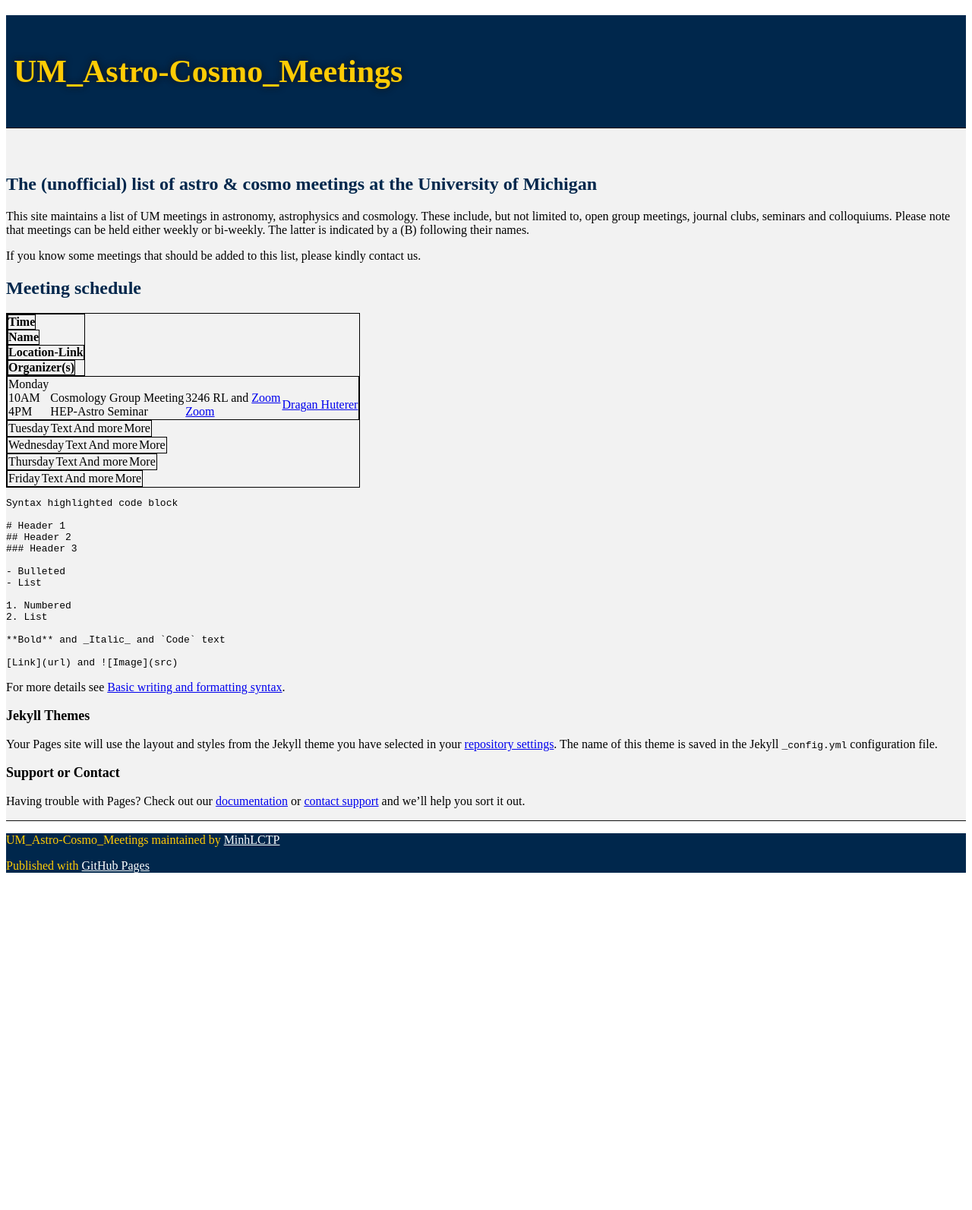
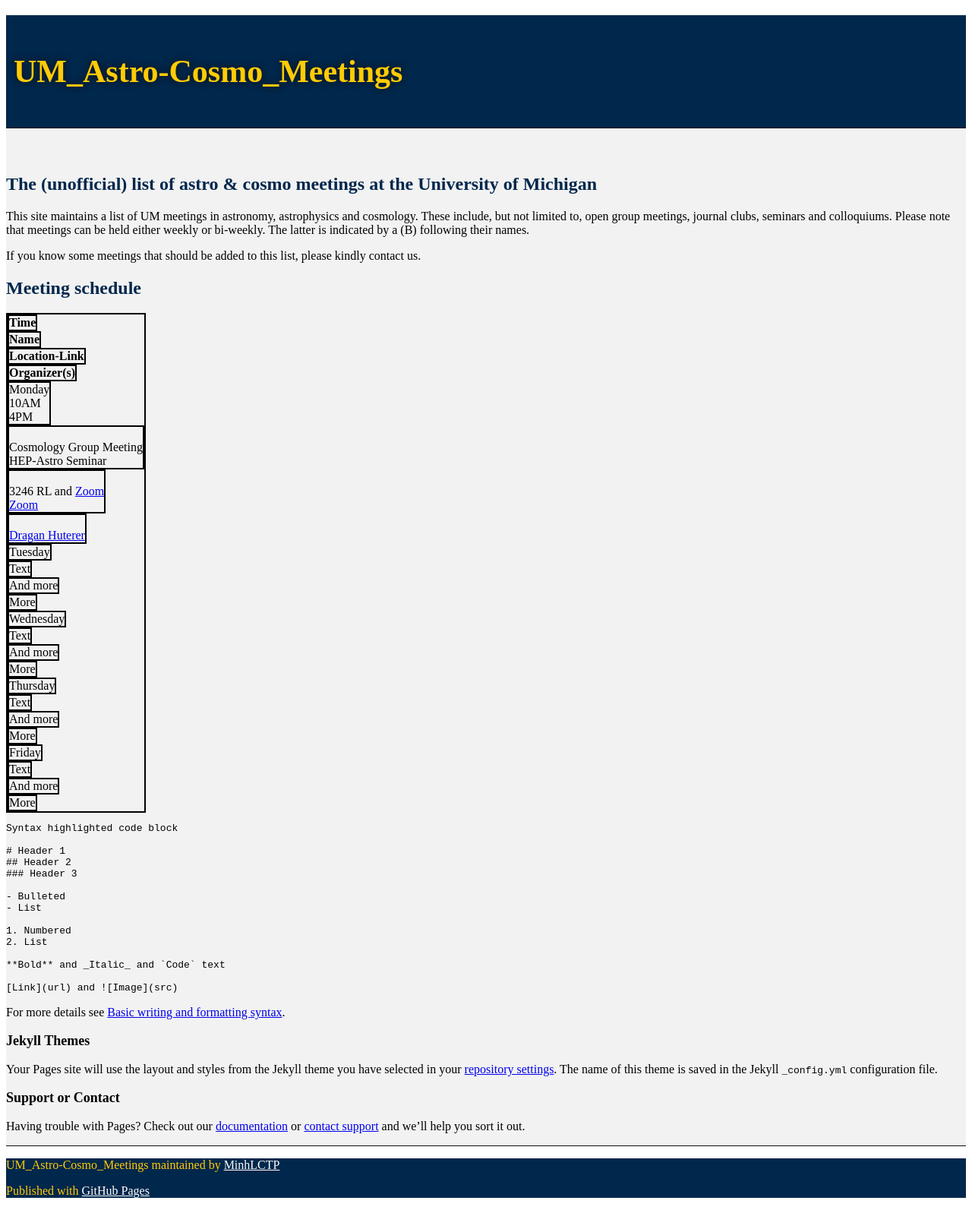
Before and after one commit to MinhLCTP/UM_Astro-Cosmo_Meetings, a Jekyll site: the page built from index.md, in a window 1280 px wide. Shown: the whole page at 76% size. Built offline with Jekyll 4.4.1, drawn with Linux system fonts in a browser that asks for light colours; our own code applies the rules of GitHub Pages for plain Markdown files; the repository's description, which GitHub fills in, is left out; before the commit the page ends 1165 px from its top, so only the background shows below that.

Commit message:
Test update css

```diff
--- a/assets/css/style.css
+++ b/assets/css/style.css
@@ -67,10 +67,10 @@
 	color: #FFFFFF;
 }
 
-table, th, tr {
+table, td, th {
     display: table;
     padding: 5px;
 	border-collapse: collapse;
 	border-spacing: 0;
-	border: 1px solid black
+	border: 2px solid black
 }
```
